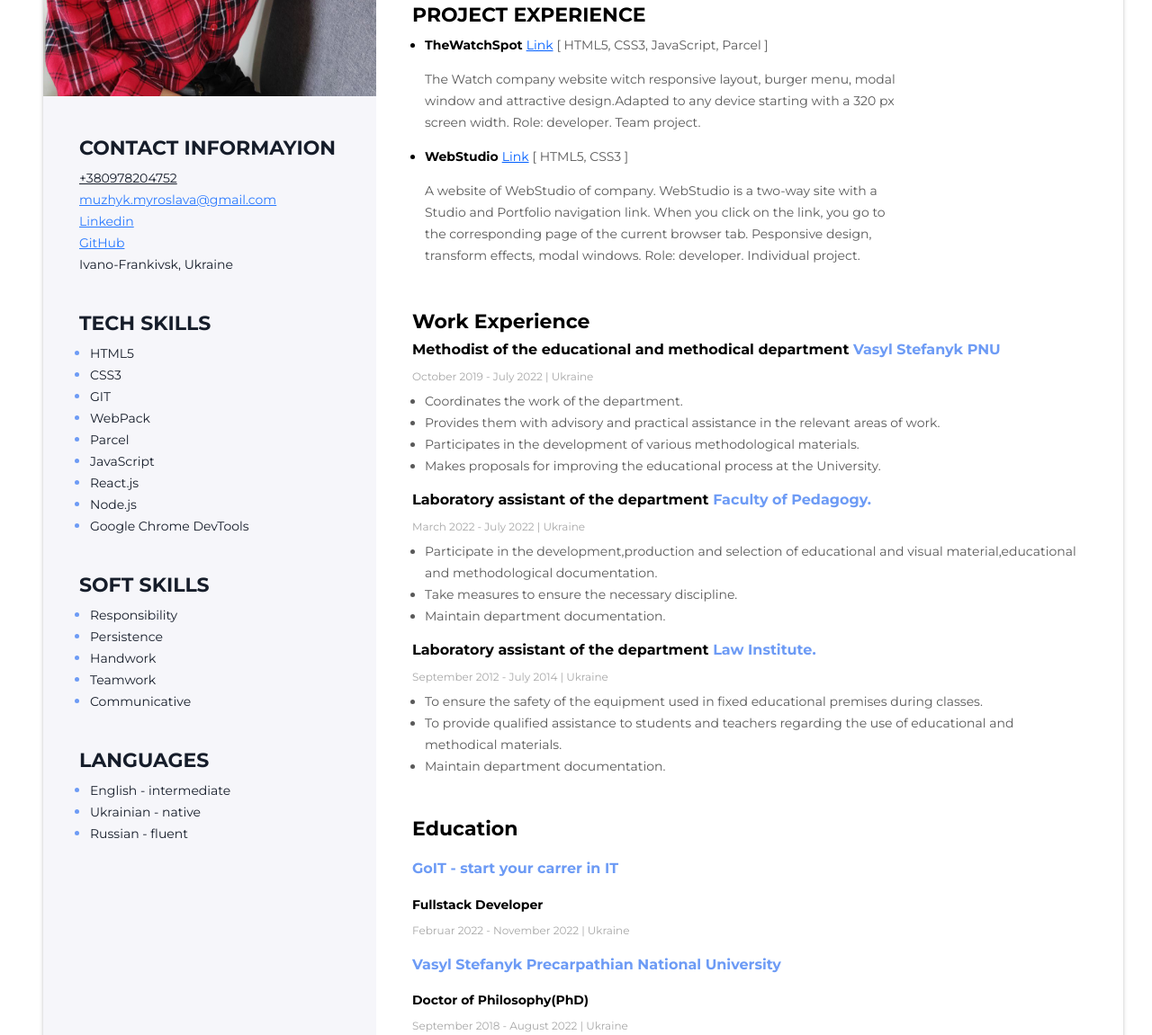
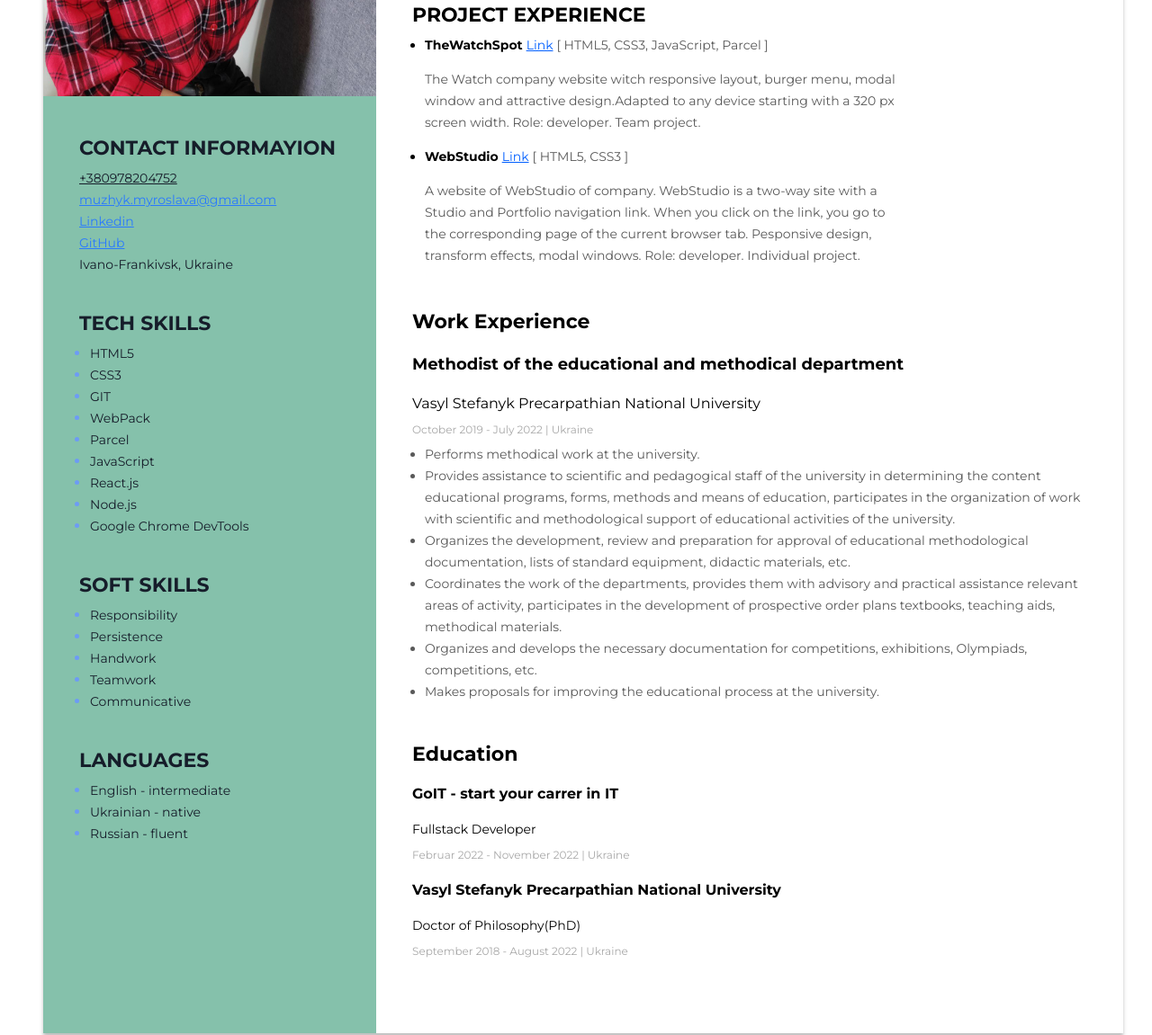
Before and after one commit to MiraDov290/Rezume, a plain HTML site: page index.html in a window 1280 px wide. Shown: the part 434-1585 px from the top of the page at 90% size. Drawn offline with Linux system fonts and the light colour scheme.

Commit message:
chagers files

```diff
--- a/css/styles.css
+++ b/css/styles.css
@@ -7,7 +7,7 @@ body {
 .wrapper {
     display: flex;
     flex-direction: row-reverse;
-    background-color: #fff;
+    background-color: #ffffff;
     width: 1200px;
     margin: 0 auto;
     box-shadow: 0px 4px 4px rgba(0, 0, 0, 0.25);
@@ -112,14 +112,13 @@ body {
 .work-experience-position {
     font-style: normal;
     font-weight: 700;
-    font-size: 16px;
+    font-size: 18px;
     line-height: 20px;
     color: #000;
-    margin: 0;
 }
 
 .work-experience-company {
-    color: #6D9BF5;
+    color: #000;
 }
 
 .work-experience-place {
@@ -159,12 +158,12 @@ body {
     font-weight: 700;
     font-size: 16px;
     line-height: 20px;
-    color: #6D9BF5;
+    color: black;
 }
 
 .education-position {
     font-style: normal;
-    font-weight: 700;
+    font-weight: 400;
     font-size: 14px;
     line-height: 17px;
     color: #000;
@@ -185,7 +184,7 @@ body {
 
 .sidebar {
     width: 370px;
-    background: #F6F6FA;
+    background: hsl(158, 33%, 64%);
 }
 
 /* .my-photo {
--- a/index.html
+++ b/index.html
@@ -85,66 +85,35 @@
           <div class="work-experience-place">
             <h4 class="work-experience-position">
               Methodist of the educational and methodical department
-              <span class="work-experience-company">Vasyl Stefanyk PNU</span>
             </h4>
 
+<span class="work-experience-company">Vasyl Stefanyk Precarpathian National University</span>
             <p class="work-period">October 2019 - July 2022 | Ukraine</p>
 
             <ul class="work-duties-list">
               <li class="work-duties">
-                Coordinates the work of the department.
+                Performs methodical work at the university.
               </li>
               <li class="work-duties">
-                Provides them with advisory and practical assistance in the
-                relevant areas of work.
+                Provides assistance to scientific and pedagogical staff of the university in determining the content
+educational programs, forms, methods and means of education, participates in the organization of work with
+scientific and methodological support of educational activities of the university.
               </li>
               <li class="work-duties">
-                Participates in the development of various methodological
-                materials.
+                Organizes the development, review and preparation for approval of educational methodological documentation, lists of standard equipment, didactic materials, etc.
               </li>
               <li class="work-duties">
-                Makes proposals for improving the educational process at the
-                University.
-              </li>
-            </ul>
-          </div>
-          <!-- Company 2 -->
-          <div class="work-experience-place">
-            <h4 class="work-experience-position">
-              Laboratory assistant of the department
-              <span class="work-experience-company">Faculty of Pedagogy.</span>
-            </h4>
-            <p class="work-period">March 2022 - July 2022 | Ukraine</p>
-            <ul class="work-duties-list">
-              <li class="work-duties">
-                Participate in the development,production and selection of
-                educational and visual material,educational and methodological
-                documentation.
+               Coordinates the work of the departments, provides them with advisory and practical assistance
+relevant areas of activity, participates in the development of prospective order plans
+textbooks, teaching aids, methodical materials.
               </li>
               <li class="work-duties">
-                Take measures to ensure the necessary discipline.
-              </li>
-              <li class="work-duties">Maintain department documentation.</li>
-            </ul>
-          </div>
-
-          <!-- Company 3 -->
-          <div class="work-experience-place">
-            <h4 class="work-experience-position">
-              Laboratory assistant of the department
-              <span class="work-experience-company">Law Institute.</span>
-            </h4>
-            <p class="work-period">September 2012 - July 2014 | Ukraine</p>
-            <ul class="work-duties-list">
-              <li class="work-duties">
-                To ensure the safety of the equipment used in fixed educational
-                premises during classes.
+                Organizes and develops the necessary documentation for competitions, exhibitions,
+Olympiads, competitions, etc.
               </li>
               <li class="work-duties">
-                To provide qualified assistance to students and teachers
-                regarding the use of educational and methodical materials.
+                Makes proposals for improving the educational process at the university.
               </li>
-              <li class="work-duties">Maintain department documentation.</li>
             </ul>
           </div>
         </div>
```
